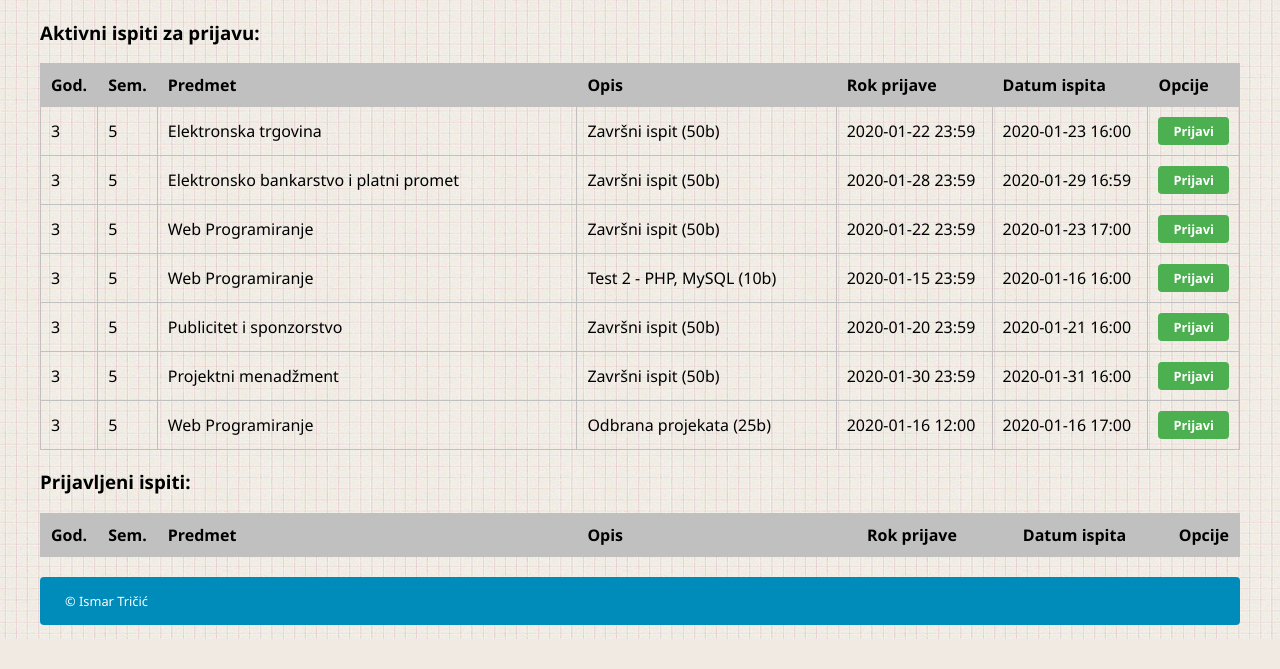
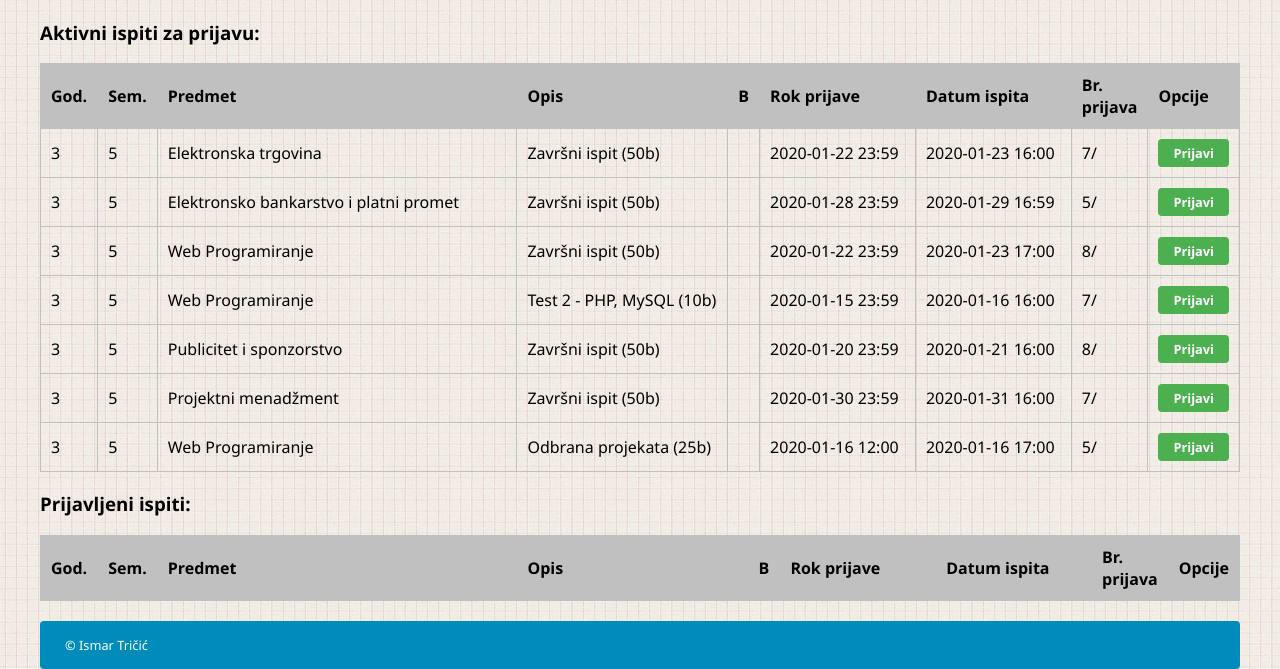
Before and after one commit to tricic/Prijava-ispita, a PHP site: page / in a window 1280 px wide. Shown: the part 161-830 px from the top of the page. Before the commit the page ends 800 px from the top, so only its background shows below. Run offline with PHP 8.4, Linux system fonts and the light colour scheme; the visitor is signed in with stand-in values (Sample User, id 1); data comes from the database, SQL or seed files in the repository; lists and menus that the app fills with data are empty.

Commit message:
Dodana polja za ispit max_korisnika i max_bodova
- Nova metoda Ispit::validacijaZaPrijavu

```diff
--- a/entiteti/Ispit.php
+++ b/entiteti/Ispit.php
@@ -11,6 +11,8 @@ class Ispit extends Entitet
     public $opis;
     public $datum;
     public $rok_prijave;
+    public $max_korisnika;
+    public $max_bodova;
     public $aktivan;
 
     public function predmet(): ?Predmet
@@ -42,6 +44,29 @@ class Ispit extends Entitet
     {
         $this->odjaviSveKorisnike();
         parent::izbrisi();
+    }
+
+    public function validacijaZaPrijavu(Korisnik $korisnik):  array
+    {
+        $greske = [];
+        $broj_prijavljenih = count($this->prijavljeniKorisnici());
+
+        if ($broj_prijavljenih >= $this->max_korisnika)
+        {
+            $greske[] = "Dostignut maksimalan broj mogućih prijava.";
+        }
+
+        if (in_array($this, $korisnik->prijavljeniIspiti()))
+        {
+            $greske[] = "Već ste prijavljeni na ispit.";
+        }
+
+        if ($this->rokPrijaveIstekao())
+        {
+            $greske[] = "Rok prijave je istekao.";
+        }
+
+        return $greske;
     }
 
     public function prijaviKorisnika(Korisnik $korisnik): void
--- a/static/style.css
+++ b/static/style.css
@@ -17,7 +17,7 @@ input {
 	font-family: inherit;
 }
 
-input[type=text], input[type=password], input[type=email], input[type=datetime-local], select {
+input[type=text], input[type=password], input[type=email], input[type=datetime-local], input[type=number], select {
 	width: 100%;
 	padding: 12px 20px;
 	margin: 8px 0;
--- a/stranice/ispit/lista.php
+++ b/stranice/ispit/lista.php
@@ -39,7 +39,7 @@ $neaktivni_ispiti = Ispit::dohvatiSveGdje("aktivan", 0);
                 <td><?= $ispit->opis ?></td>
                 <td class="<?= $rok_istekao ? 'red-font' : null ?>"><?= $ispit->rok_prijave()->format("Y-m-d H:i") ?></td>
                 <td class="<?= $datum_istekao ? 'red-font' : null ?>"><?= $ispit->datum()->format("Y-m-d H:i") ?></td>
-                <td><?= count($ispit->prijavljeniKorisnici()) ?>
+                <td><?= count($ispit->prijavljeniKorisnici()) . "/" . $ispit->max_korisnika ?>
                 <td>
                     <a href="?akcija=ispit/izmjena&id=<?= $ispit->id ?>" class="btn btn-small blue">Pogledaj</a>
                     <a href="?akcija=ispit/brisanje&id=<?= $ispit->id ?>" class="btn btn-small red">Izbriši</a>
@@ -78,7 +78,7 @@ $neaktivni_ispiti = Ispit::dohvatiSveGdje("aktivan", 0);
                 <td><?= $ispit->opis ?></td>
                 <td class="<?= $rok_istekao ? 'red-font' : null ?>"><?= $ispit->rok_prijave()->format("Y-m-d H:i") ?></td>
                 <td class="<?= $datum_istekao ? 'red-font' : null ?>"><?= $ispit->datum()->format("Y-m-d H:i") ?></td>
-                <td><?= count($ispit->prijavljeniKorisnici()) ?>
+                <td><?= count($ispit->prijavljeniKorisnici()) . "/" . $ispit->max_korisnika ?>
                 <td>
                     <a href="?akcija=ispit/izmjena&id=<?= $ispit->id ?>" class="btn btn-small blue">Pogledaj</a>
                     <a href="?akcija=ispit/brisanje&id=<?= $ispit->id ?>" class="btn btn-small red">Izbriši</a>
--- a/stranice/pocetna.php
+++ b/stranice/pocetna.php
@@ -23,12 +23,15 @@ if ($korisnik)
         <thead>
             <th style="width: 1%;">God.</th>
             <th style="width: 1%;">Sem.</th>
-            <th style="width: 35%;">Predmet</th>
+            <th style="width: 30%;">Predmet</th>
             <th>Opis</th>
+            <th style="width: 1%;" title="Maksimalno bodova">B</th>
             <th style="width: 13%;">Rok prijave</th>
             <th style="width: 13%;">Datum ispita</th>
+            <th style="width: 1%;">Br. prijava</th>
             <th style="width: 5%;">Opcije</th>
         </thead>
+
         <tbody>
             <?php foreach ($aktivni_ispiti as $ispit) : ?>
                 <?php
@@ -41,8 +44,10 @@ if ($korisnik)
                     <td><?= $predmet->semestar ?></td>
                     <td><?= $predmet->naziv ?></td>
                     <td><?= $ispit->opis ?></td>
+                    <td><?= $ispit->max_bodova ?></td>
                     <td class="<?= $rok_istekao ? 'red-font' : null ?>"><?= $ispit->rok_prijave()->format("Y-m-d H:i") ?></td>
                     <td class="<?= $datum_istekao ? 'red-font' : null ?>"><?= $ispit->datum()->format("Y-m-d H:i") ?></td>
+                    <td><?= count($ispit->prijavljeniKorisnici()) . "/" . $ispit->max_korisnika ?>
                     <td>
                         <a href="?akcija=ispit/prijava&id=<?= $ispit->id ?>" class="btn btn-small green">Prijavi</a>
                     </td>
@@ -56,10 +61,12 @@ if ($korisnik)
         <thead>
             <th style="width: 1%;">God.</th>
             <th style="width: 1%;">Sem.</th>
-            <th style="width: 35%;">Predmet</th>
+            <th style="width: 30%;">Predmet</th>
             <th>Opis</th>
+            <th style="width: 1%;" title="Maksimalno bodova">B</th>
             <th style="width: 13%;">Rok prijave</th>
             <th style="width: 13%;">Datum ispita</th>
+            <th style="width: 1%;">Br. prijava</th>
             <th style="width: 5%;">Opcije</th>
         </thead>
         <tbody>
@@ -74,8 +81,10 @@ if ($korisnik)
                     <td><?= $predmet->semestar ?></td>
                     <td><?= $predmet->naziv ?></td>
                     <td><?= $ispit->opis ?></td>
+                    <td><?= $ispit->max_bodova ?></td>
                     <td class="<?= $rok_istekao ? 'red-font' : null ?>"><?= $ispit->rok_prijave()->format("Y-m-d H:i") ?></td>
                     <td class="<?= $datum_istekao ? 'red-font' : null ?>"><?= $ispit->datum()->format("Y-m-d H:i") ?></td>
+                    <td><?= count($ispit->prijavljeniKorisnici()) . "/" . $ispit->max_korisnika ?>
                     <td>
                         <a href="?akcija=ispit/odjava&id=<?= $ispit->id ?>" class="btn btn-small red">Odjavi</a>
                     </td>
```
Also changed, not shown: stranice/ispit/izmjena.php (+13 -1 lines), stranice/ispit/prijava.php (+6 -3 lines), stranice/ispit/unos.php (+12 -0 lines).
